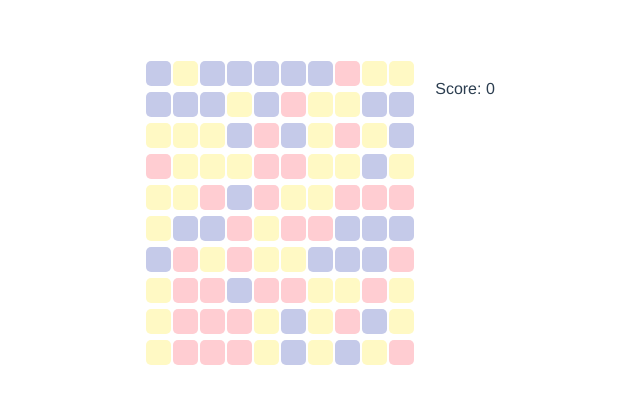
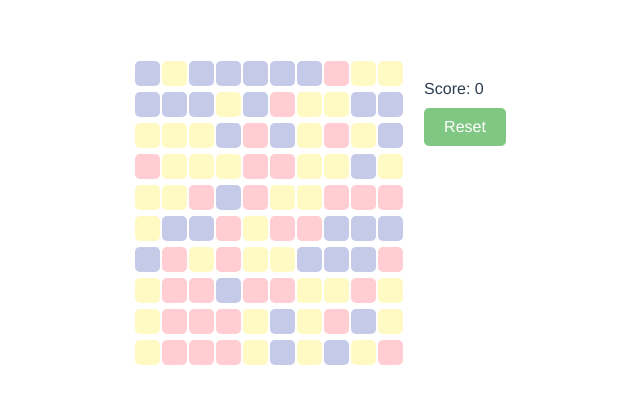
Before and after one commit to lunzhang/vue-brick-pop, a Vue app: page / in a window 1280 px wide. Shown: the top 404 px of the page, without its empty margins (310-950 px from the left). Built offline with nearby package versions, Linux system fonts and the light colour scheme.

Commit message:
[feature] added reset button

```diff
--- a/src/App.vue
+++ b/src/App.vue
@@ -8,7 +8,12 @@
       </div>
     </div>
     <div id="options">
-      Score: <span>{{ score }}</span>
+      <div>
+        Score: <span>{{ score }}</span>
+      </div>
+      <div id="reset-btn" v-on:click="onReset">
+        Reset
+      </div>
     </div>
   </div>
 </template>
@@ -24,9 +29,9 @@
     data() {
       return {
         board: [[], [], [], [], [], [], [], [], [], []],
-        score: 0,
         currentColors: [1, 2, 3],
         poppedRange: {},
+        score: 0,
       };
     },
     created() {
@@ -37,10 +42,10 @@
         for (let i = 0; i < 10; i++) {
           for (let j = 0; j < 10; j++) {
             const color = Math.floor(Math.random() * this.currentColors.length);
-            this.board[i][j] = {
+            this.board[i].splice(j, 1, {
               type: this.currentColors[color],
               color: colors[this.currentColors[color]],
-            };
+            });
           }
         }
         console.log(this.board);
@@ -131,6 +136,10 @@
           }
         });
       },
+      onReset() {
+        this.initBoard();
+        this.score = 0;
+      },
     },
   };
 </script>
@@ -162,4 +171,13 @@
     display: inline-block;
     padding: 20px;
   }
+
+  #reset-btn {
+    padding: 10px 20px;
+    background-color: #81C784;
+    border-radius: 5px;
+    color: white;
+    cursor: pointer;
+    margin-top: 10px;
+  }
 </style>
```
